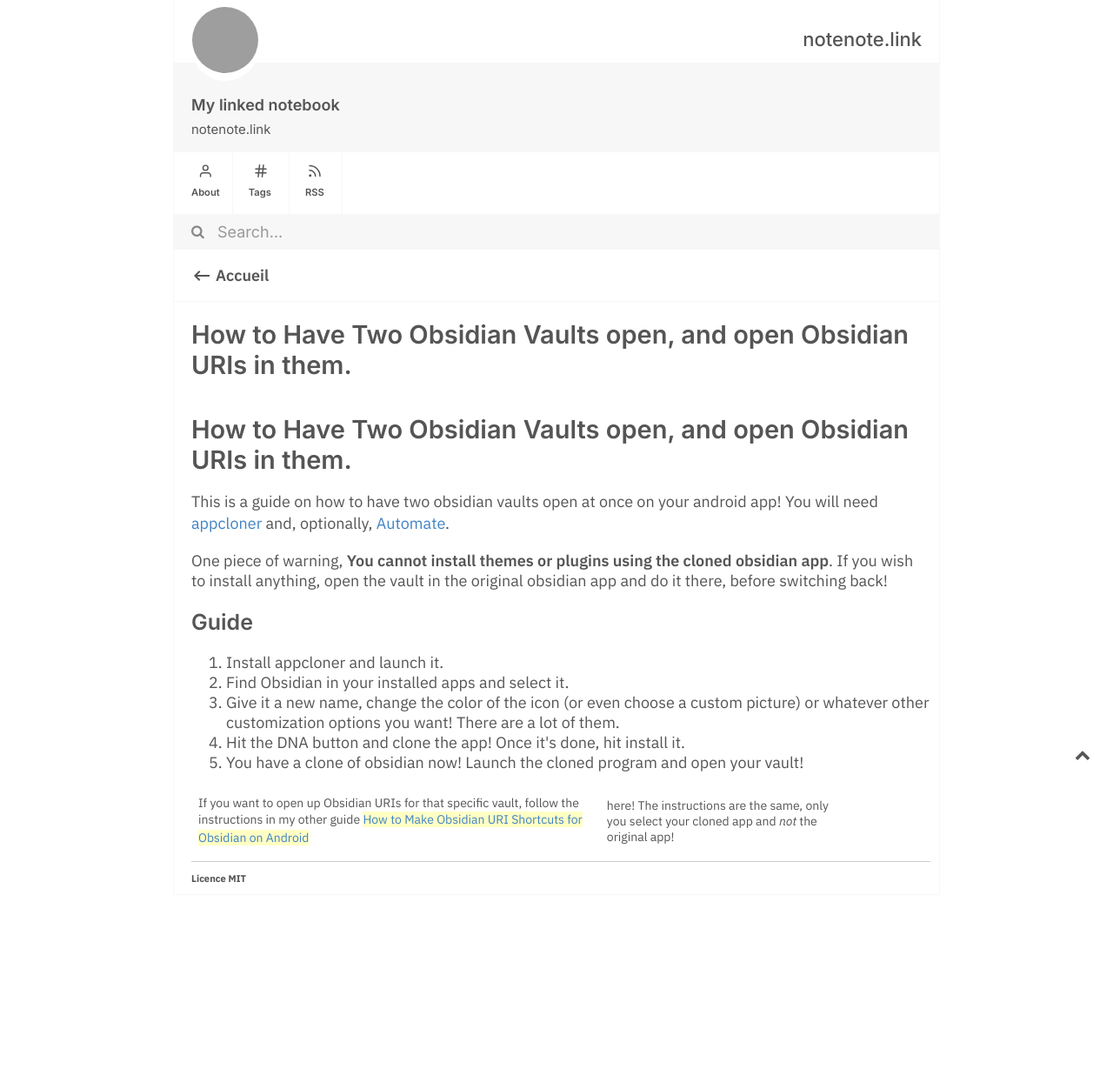
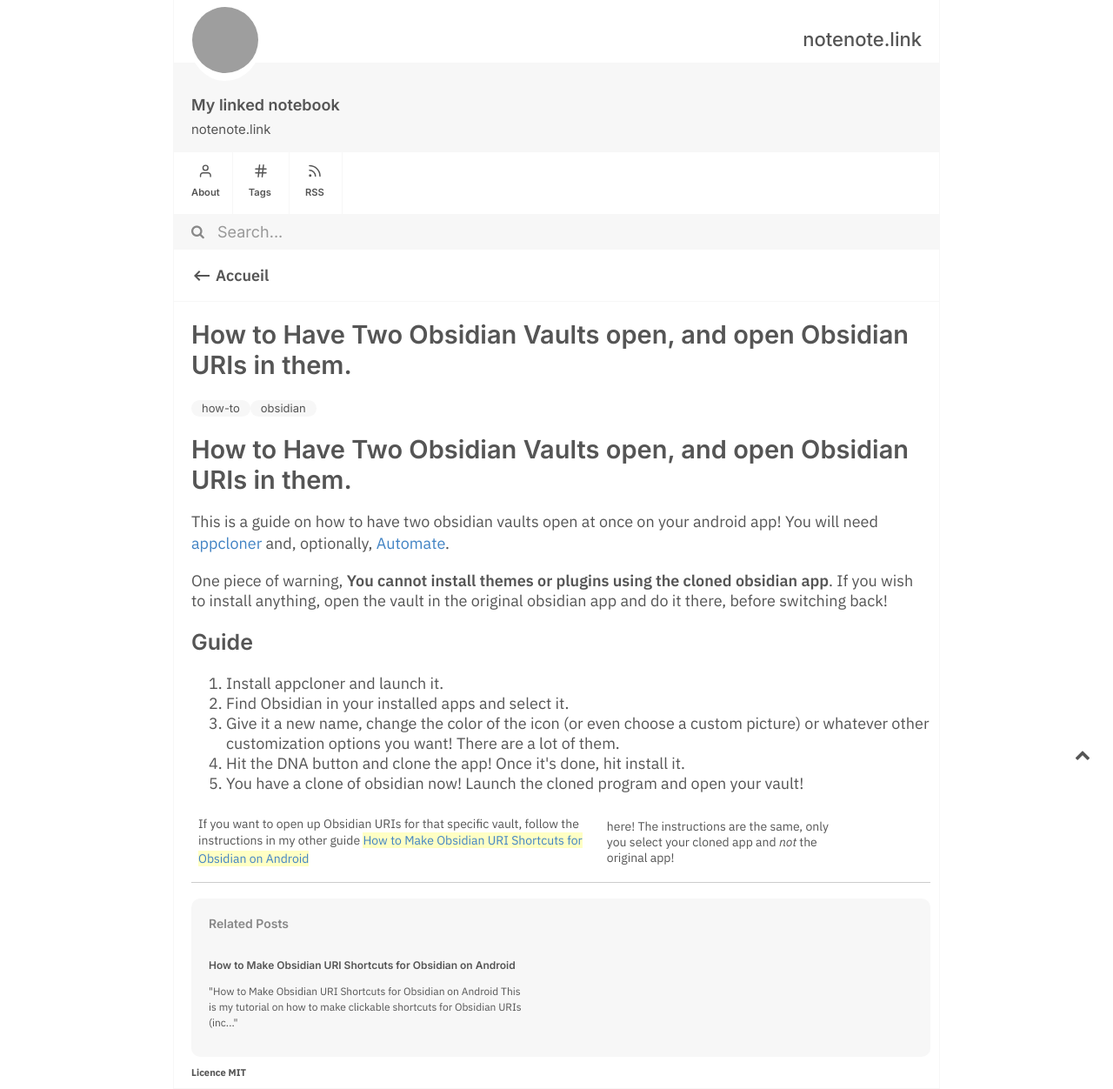
Before and after one commit to WychWitch/wychsgrimoire, a Jekyll site: the page built from _notes/How to Have Two Obsidian Vaults open, and open Obsidian URIs in them..md, in a window 1280 px wide. Shown: the whole page at 87% size. Built offline with Jekyll 4.4.1, drawn with Linux system fonts in a browser that asks for light colours; before the commit the page ends 1029 px from its top, so only the background shows below that; grey boxes are pictures that could not be loaded.

Commit message:
fixing this.. oops

```diff
--- a/_notes/How to Have Two Obsidian Vaults open, and open Obsidian URIs in them..md
+++ b/_notes/How to Have Two Obsidian Vaults open, and open Obsidian URIs in them..md
@@ -1,8 +1,8 @@
 ---
 title: How to Have Two Obsidian Vaults open, and open Obsidian URIs in them.
-tags:
+tags: how-to obsidian
 toc: false
-maturity: spring
+maturity: winter
 ---
 
 
```
Also changed, not shown: _notes/How to Make Obsidian URI Shortcuts for Obsidian on Android.md (+2 -1 lines).
